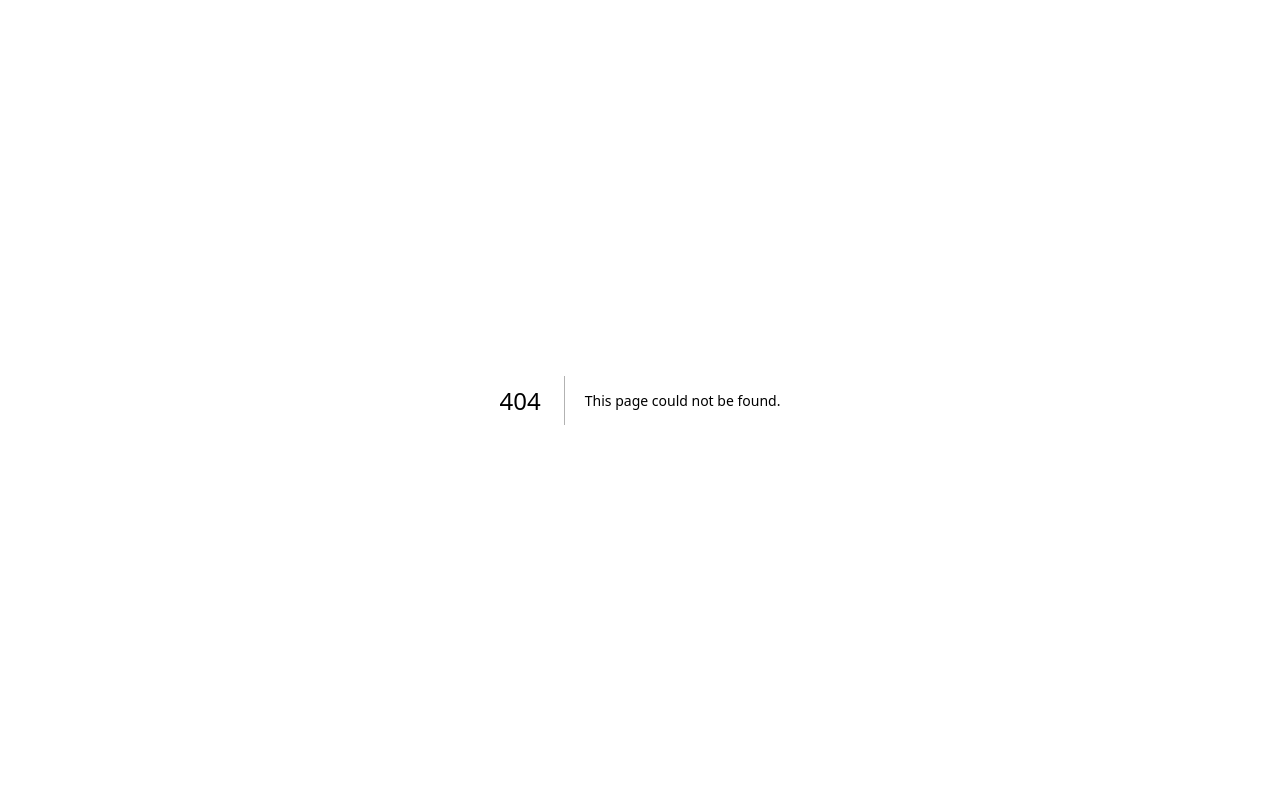
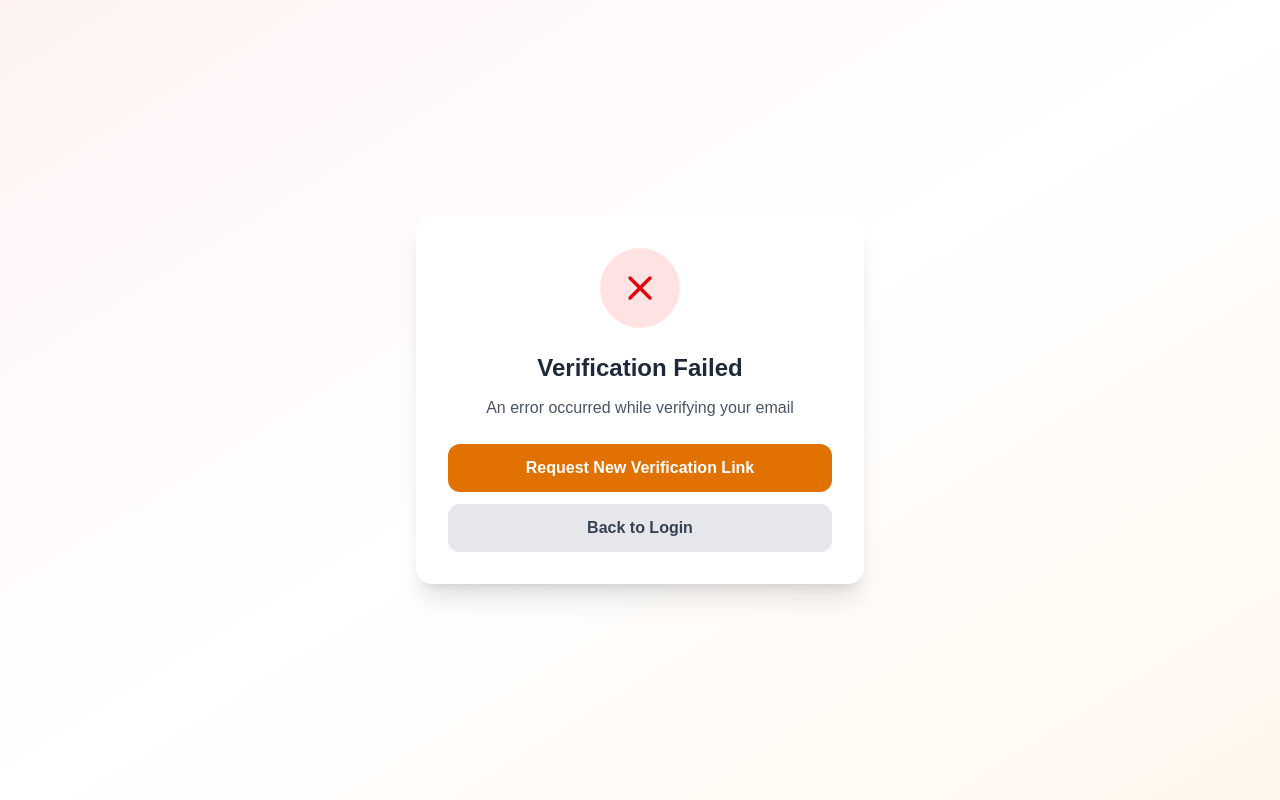
Before and after one commit to asadi80/marhaba, a Next.js app: page /verification-result in a window 1280 px wide. Before the commit this address had no page. Built offline with nearby package versions, Linux system fonts and the light colour scheme.

Commit message:
adding more featurs

```diff
--- a/app/api/auth/verify-email/route.js
+++ b/app/api/auth/verify-email/route.js
@@ -9,9 +9,8 @@ export async function GET(request) {
     const token = searchParams.get("token");
 
     if (!token) {
-      return NextResponse.json(
-        { message: "Verification token is required" },
-        { status: 400 }
+      return NextResponse.redirect(
+        `${process.env.NEXTAUTH_URL || "https://marhaba-three.vercel.app"}/verification-result?error=invalid-token`
       );
     }
 
@@ -24,9 +23,8 @@ export async function GET(request) {
     });
 
     if (!user) {
-      return NextResponse.json(
-        { message: "Invalid or expired verification token. Please request a new verification email." },
-        { status: 400 }
+      return NextResponse.redirect(
+        `${process.env.NEXTAUTH_URL || "https://marhaba-three.vercel.app"}/verification-result?error=invalid-expired`
       );
     }
 
@@ -40,21 +38,17 @@ export async function GET(request) {
       user.status = "confirmed";
     }
     // For hosts, keep as pending until admin approval
-    // Admin will manually change status to "confirmed" after review
 
     await user.save();
 
-    return NextResponse.json({
-      success: true,
-      message: user.role === "host"
-        ? "Email verified successfully! Your host account is now pending admin approval. You will receive an email once approved."
-        : "Email verified successfully! You can now log in to your account.",
-    });
+    // Redirect to login page with success message
+    const redirectUrl = `${process.env.NEXTAUTH_URL || "https://marhaba-three.vercel.app"}/verification-result?verified=true&role=${user.role}`;
+    return NextResponse.redirect(redirectUrl);
+
   } catch (error) {
     console.error("Email verification error:", error);
-    return NextResponse.json(
-      { message: "Internal server error" },
-      { status: 500 }
+    return NextResponse.redirect(
+      `${process.env.NEXTAUTH_URL || "https://marhaba-three.vercel.app"}/verification-result?error=server-error`
     );
   }
 }
--- a/app/resend-verification/page.jsx
+++ b/app/resend-verification/page.jsx
@@ -1,14 +1,17 @@
-// app/resend-verification/page.jsx (Both languages always visible)
+// app/resend-verification/page.jsx (updated)
 "use client";
 
 import { useState } from "react";
 import Link from "next/link";
+import { useLanguage } from "@/hooks/useLanguage";
 
 export default function ResendVerificationPage() {
   const [email, setEmail] = useState("");
   const [message, setMessage] = useState("");
   const [error, setError] = useState("");
   const [loading, setLoading] = useState(false);
+  const { lang } = useLanguage();
+  const isAr = lang === "ar";
 
   const handleSubmit = async (e) => {
     e.preventDefault();
@@ -26,13 +29,15 @@ export default function ResendVerificationPage() {
       const data = await response.json();
 
       if (response.ok) {
-        setMessage("✓ Verification email sent! / ✓ تم إرسال بريد التحقق!");
+        setMessage(isAr
+          ? "✓ تم إرسال بريد التحقق! يرجى التحقق من صندوق الوارد الخاص بك."
+          : "✓ Verification email sent! Please check your inbox.");
         setEmail("");
       } else {
-        setError(data.message || "Failed to send verification email / فشل إرسال بريد التحقق");
+        setError(data.message || (isAr ? "فشل إرسال بريد التحقق" : "Failed to send verification email"));
       }
     } catch (error) {
-      setError("An error occurred / حدث خطأ");
+      setError(isAr ? "حدث خطأ. يرجى المحاولة مرة أخرى." : "An error occurred. Please try again.");
     } finally {
       setLoading(false);
     }
@@ -95,7 +100,7 @@ export default function ResendVerificationPage() {
                 value={email}
                 onChange={(e) => setEmail(e.target.value)}
                 className="w-full px-4 py-3 border border-gray-300 rounded-xl focus:ring-2 focus:ring-amber-500 focus:border-transparent"
-                placeholder="example@example.com"
+                placeholder="you@example.com / example@example.com"
               />
             </div>
 
@@ -104,13 +109,15 @@ export default function ResendVerificationPage() {
               disabled={loading}
               className="w-full bg-amber-600 text-white py-3 rounded-xl font-semibold hover:bg-amber-700 transition duration-200 disabled:opacity-50 disabled:cursor-not-allowed"
             >
-              {loading ? "Sending... / جاري الإرسال..." : "Resend Verification Email / إعادة إرسال بريد التحقق"}
+              {loading
+                ? (isAr ? "جاري الإرسال..." : "Sending...")
+                : (isAr ? "إعادة إرسال بريد التحقق" : "Resend Verification Email")}
             </button>
           </form>
 
           <div className="mt-6 text-center">
             <Link href="/login" className="text-sm text-amber-600 hover:text-amber-700">
-              Back to Login / العودة إلى تسجيل الدخول
+              {isAr ? "العودة إلى تسجيل الدخول" : "Back to Login"}
             </Link>
           </div>
         </div>
--- /dev/null
+++ b/app/verification-result/page.jsx
@@ -0,0 +1,149 @@
+// app/verification-result/page.jsx
+"use client";
+
+import { Suspense, useEffect, useState } from "react";
+import { useSearchParams, useRouter } from "next/navigation";
+import Link from "next/link";
+import { useLanguage } from "@/hooks/useLanguage";
+
+function VerificationResultContent() {
+  const searchParams = useSearchParams();
+  const router = useRouter();
+  const { lang } = useLanguage();
+  const isAr = lang === "ar";
+
+  const verified = searchParams.get("verified");
+  const error = searchParams.get("error");
+  const role = searchParams.get("role");
+
+  const [countdown, setCountdown] = useState(5);
+
+  useEffect(() => {
+    if (verified === "true") {
+      // Start countdown to redirect to login
+      const interval = setInterval(() => {
+        setCountdown((prev) => {
+          if (prev <= 1) {
+            clearInterval(interval);
+            router.push("/login");
+            return 0;
+          }
+          return prev - 1;
+        });
+      }, 1000);
+
+      return () => clearInterval(interval);
+    }
+  }, [verified, router]);
+
+  // Success state
+  if (verified === "true") {
+    return (
+      <div className="min-h-screen bg-gradient-to-br from-green-50 via-white to-emerald-50 flex items-center justify-center px-4 py-12">
+        <div className="max-w-md w-full">
+          <div className="bg-white rounded-2xl shadow-xl p-8 text-center">
+            {/* Success Icon */}
+            <div className="w-20 h-20 bg-green-100 rounded-full flex items-center justify-center mx-auto mb-6">
+              <svg className="w-10 h-10 text-green-600" fill="none" stroke="currentColor" viewBox="0 0 24 24">
+                <path strokeLinecap="round" strokeLinejoin="round" strokeWidth="2" d="M5 13l4 4L19 7"></path>
+              </svg>
+            </div>
+
+            <h1 className="text-2xl font-bold text-gray-800 mb-3">
+              {isAr ? "تم تأكيد البريد الإلكتروني!" : "Email Verified!"}
+            </h1>
+
+            <p className="text-gray-600 mb-2">
+              {isAr
+                ? "تم تأكيد بريدك الإلكتروني بنجاح."
+                : "Your email has been successfully verified."}
+            </p>
+
+            {role === "host" && (
+              <div className="bg-yellow-50 border border-yellow-200 rounded-lg p-4 my-4">
+                <p className="text-sm text-yellow-800">
+                  {isAr
+                    ? "📝 حساب المضيف الخاص بك قيد المراجعة. ستتلقى بريداً إلكترونياً عند الموافقة عليه."
+                    : "📝 Your host account is pending review. You'll receive an email once approved."}
+                </p>
+              </div>
+            )}
+
+            <div className="bg-blue-50 border border-blue-200 rounded-lg p-4 my-4">
+              <p className="text-sm text-blue-800">
+                {isAr
+                  ? `سيتم توجيهك إلى صفحة تسجيل الدخول بعد ${countdown} ثواني...`
+                  : `You will be redirected to the login page in ${countdown} seconds...`}
+              </p>
+            </div>
+
+            <Link
+              href="/login"
+              className="block w-full bg-amber-600 text-white py-3 rounded-xl font-semibold hover:bg-amber-700 transition duration-200 text-center mt-4"
+            >
+              {isAr ? "تسجيل الدخول الآن" : "Login Now"}
+            </Link>
+          </div>
+        </div>
+      </div>
+    );
+  }
+
+  // Error state
+  return (
+    <div className="min-h-screen bg-gradient-to-br from-red-50 via-white to-orange-50 flex items-center justify-center px-4 py-12">
+      <div className="max-w-md w-full">
+        <div className="bg-white rounded-2xl shadow-xl p-8 text-center">
+          {/* Error Icon */}
+          <div className="w-20 h-20 bg-red-100 rounded-full flex items-center justify-center mx-auto mb-6">
+            <svg className="w-10 h-10 text-red-600" fill="none" stroke="currentColor" viewBox="0 0 24 24">
+              <path strokeLinecap="round" strokeLinejoin="round" strokeWidth="2" d="M6 18L18 6M6 6l12 12"></path>
+            </svg>
+          </div>
+
+          <h1 className="text-2xl font-bold text-gray-800 mb-3">
+            {isAr ? "فشل التحقق" : "Verification Failed"}
+          </h1>
+
+          <p className="text-gray-600 mb-6">
+            {error === "invalid-token" && (isAr ? "رمز التحقق غير صالح" : "Invalid verification token")}
+            {error === "invalid-expired" && (isAr ? "رمز التحقق منتهي الصلاحية. يرجى طلب رابط جديد." : "Verification link has expired. Please request a new one.")}
+            {error === "server-error" && (isAr ? "حدث خطأ في الخادم. يرجى المحاولة مرة أخرى." : "Server error. Please try again.")}
+            {!error && (isAr ? "حدث خطأ أثناء التحقق من بريدك الإلكتروني" : "An error occurred while verifying your email")}
+          </p>
+
+          <div className="space-y-3">
+            <Link
+              href="/resend-verification"
+              className="block w-full bg-amber-600 text-white py-3 rounded-xl font-semibold hover:bg-amber-700 transition duration-200 text-center"
+            >
+              {isAr ? "طلب رابط تحقق جديد" : "Request New Verification Link"}
+            </Link>
+
+            <Link
+              href="/login"
+              className="block w-full bg-gray-200 text-gray-700 py-3 rounded-xl font-semibold hover:bg-gray-300 transition duration-200 text-center"
+            >
+              {isAr ? "العودة إلى تسجيل الدخول" : "Back to Login"}
+            </Link>
+          </div>
+        </div>
+      </div>
+    </div>
+  );
+}
+
+export default function VerificationResultPage() {
+  return (
+    <Suspense fallback={
+      <div className="min-h-screen flex items-center justify-center">
+        <div className="text-center">
+          <div className="w-16 h-16 border-4 border-amber-600 border-t-transparent rounded-full animate-spin mx-auto mb-4"></div>
+          <p className="text-gray-600">Loading...</p>
+        </div>
+      </div>
+    }>
+      <VerificationResultContent />
+    </Suspense>
+  );
+}
```
